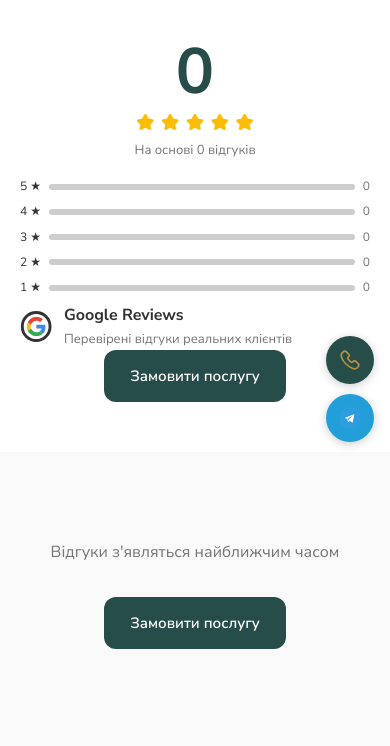
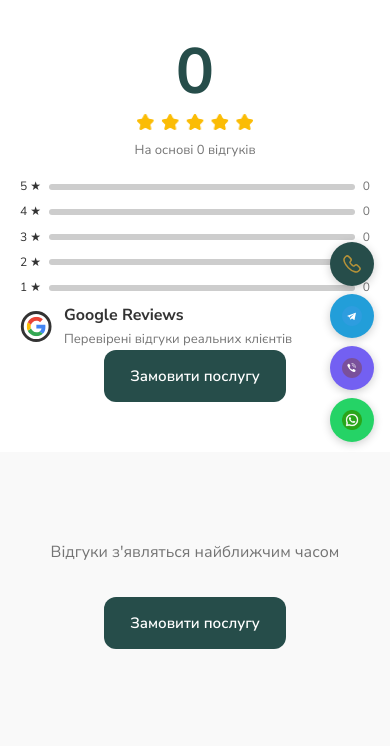
Before and after one commit to prometeylabsryna/metrium, a Django app: page /reviews/ in a window 390 px wide. Shown: the part 346-1092 px from the top of the page. Run offline with Django 5.2, Linux system fonts and the light colour scheme; data comes from the database, SQL or seed files in the repository; data that the repository does not hold is empty; some libraries are stand-ins or nearby versions.

Commit message:
Плаваючі кнопки: Viber і WhatsApp, компактніший розмір на мобільних.
Co-authored-by: Cursor <cursoragent@cursor.com>

```diff
--- a/static/css/enhanced.css
+++ b/static/css/enhanced.css
@@ -146,7 +146,7 @@ header.compact .logoBox img { max-height: 36px; }
   display: flex;
   flex-direction: column;
   align-items: flex-end;
-  gap: 10px;
+  gap: 8px;
   pointer-events: none;
   box-sizing: border-box;
 }
@@ -160,32 +160,39 @@ header.compact .logoBox img { max-height: 36px; }
   position: static;
   display: flex;
   flex-direction: column;
-  gap: 10px;
+  gap: 8px;
   align-items: flex-end;
 }
 
 .float-btn {
   display: flex;
   align-items: center;
-  gap: 10px;
-  padding: 12px 18px;
+  gap: 8px;
+  padding: 8px 14px;
   border-radius: 40px;
-  font-size: 14px;
+  font-size: 13px;
   font-weight: 700;
+  line-height: 1.2;
   color: var(--color-white);
-  box-shadow: 0 4px 16px rgba(0,0,0,.18);
+  box-shadow: 0 4px 14px rgba(0,0,0,.16);
   transition: transform var(--transition), box-shadow var(--transition);
   white-space: nowrap;
   -webkit-tap-highlight-color: transparent;
 }
-.float-btn:hover { transform: translateY(-2px) scale(1.03); box-shadow: 0 8px 24px rgba(0,0,0,.22); }
-.float-btn img { width: 22px; flex-shrink: 0; }
+.float-btn:hover { transform: translateY(-2px) scale(1.03); box-shadow: 0 6px 18px rgba(0,0,0,.2); }
+.float-btn img { width: 18px; height: 18px; flex-shrink: 0; }
 
 .float-call {
   background: var(--color-primary);
 }
 .float-tg {
   background: #229ED9;
+}
+.float-viber {
+  background: #7360F2;
+}
+.float-wa {
+  background: #25D366;
 }
 
 /* Pulse ring on call button */
@@ -216,10 +223,10 @@ header.compact .logoBox img { max-height: 36px; }
   .float-btn {
     padding: 0;
     border-radius: 50%;
-    width: 48px;
-    height: 48px;
-    min-width: 48px;
-    min-height: 48px;
+    width: 44px;
+    height: 44px;
+    min-width: 44px;
+    min-height: 44px;
     justify-content: center;
     box-sizing: border-box;
     flex-shrink: 0;
@@ -229,15 +236,15 @@ header.compact .logoBox img { max-height: 36px; }
     transform: none;
     box-shadow: 0 2px 10px rgba(0, 0, 0, 0.2);
   }
-  .float-btn img { width: 22px; height: 22px; }
+  .float-btn img { width: 20px; height: 20px; }
 
   .float-call::before { display: none; }
 
   .scroll-top-btn {
-    width: 48px;
-    height: 48px;
-    min-width: 48px;
-    min-height: 48px;
+    width: 44px;
+    height: 44px;
+    min-width: 44px;
+    min-height: 44px;
   }
 
   body.body-lock .site-fab-stack {
@@ -411,7 +418,17 @@ input:focus-visible {
   .rev-item { flex: 0 0 calc(50% - 8px); max-width: calc(50% - 8px); min-width: 0; }
   .banerForm { padding: 28px 24px; }
   .float-btn span { display: none; }
-  .float-btn { padding: 14px; border-radius: 50%; width: 52px; height: 52px; justify-content: center; }
+  .float-btn {
+    padding: 0;
+    border-radius: 50%;
+    width: 44px;
+    height: 44px;
+    min-width: 44px;
+    min-height: 44px;
+    justify-content: center;
+    box-sizing: border-box;
+  }
+  .float-btn img { width: 20px; height: 20px; }
 }
 
 /* ----- Large screens ----- */
--- a/templates/base.html
+++ b/templates/base.html
@@ -54,7 +54,7 @@
   <link rel="stylesheet" href="https://cdnjs.cloudflare.com/ajax/libs/bootstrap/5.3.3/css/bootstrap-grid.min.css">
   <link rel="stylesheet" href="{% static 'css/main1.css' %}?v=20260714c">
   <link rel="stylesheet" href="{% static 'css/main2.css' %}?v=20260714c">
-  <link rel="stylesheet" href="{% static 'css/enhanced.css' %}?v=20260714c">
+  <link rel="stylesheet" href="{% static 'css/enhanced.css' %}?v=20260714f">
   <link rel="stylesheet" href="{% static 'css/pages.css' %}?v=20260714e">
   <link rel="stylesheet" href="{% static 'css/foto-marquee.css' %}?v=20260612">
   <link rel="stylesheet" href="{% static 'css/csp-compat.css' %}?v=20260615c">
--- a/templates/partials/floating_cta.html
+++ b/templates/partials/floating_cta.html
@@ -1,9 +1,15 @@
 {% load static i18n_tags %}
 <div class="floating-cta" id="floatingCta">
   <a href="tel:0673986200" class="float-btn float-call" aria-label="{% bi 'global' 'floating.call' 'Зателефонувати' 'Позвонить' %}">
-    <img src="{% static 'images/kata/tel.svg' %}" alt="tel" width="20" height="20"><span>{% bi 'global' 'floating.call' 'Зателефонувати' 'Позвонить' %}</span>
+    <img src="{% static 'images/kata/tel.svg' %}" alt="tel" width="18" height="18"><span>{% bi 'global' 'floating.call' 'Зателефонувати' 'Позвонить' %}</span>
   </a>
-  <a href="https://t.me/metriumbti" class="float-btn float-tg" target="_blank" rel="noopener noreferrer" aria-label="Telegram">
-    <img src="{% static 'images/kata/telega.svg' %}" alt="tg" width="20" height="20"><span>Telegram</span>
+  <a href="{{ MESSENGERS.telegram }}" class="float-btn float-tg" target="_blank" rel="noopener noreferrer" aria-label="Telegram">
+    <img src="{% static 'images/kata/telega.svg' %}" alt="tg" width="18" height="18"><span>Telegram</span>
+  </a>
+  <a href="{{ MESSENGERS.viber }}" class="float-btn float-viber" aria-label="Viber">
+    <img src="{% static 'images/kata/viber.svg' %}" alt="vb" width="18" height="18"><span>Viber</span>
+  </a>
+  <a href="{{ MESSENGERS.whatsapp }}" class="float-btn float-wa" target="_blank" rel="noopener noreferrer" aria-label="WhatsApp">
+    <img src="{% static 'images/kata/whatsapp.webp' %}" alt="wa" width="18" height="18"><span>WhatsApp</span>
   </a>
 </div>
```
